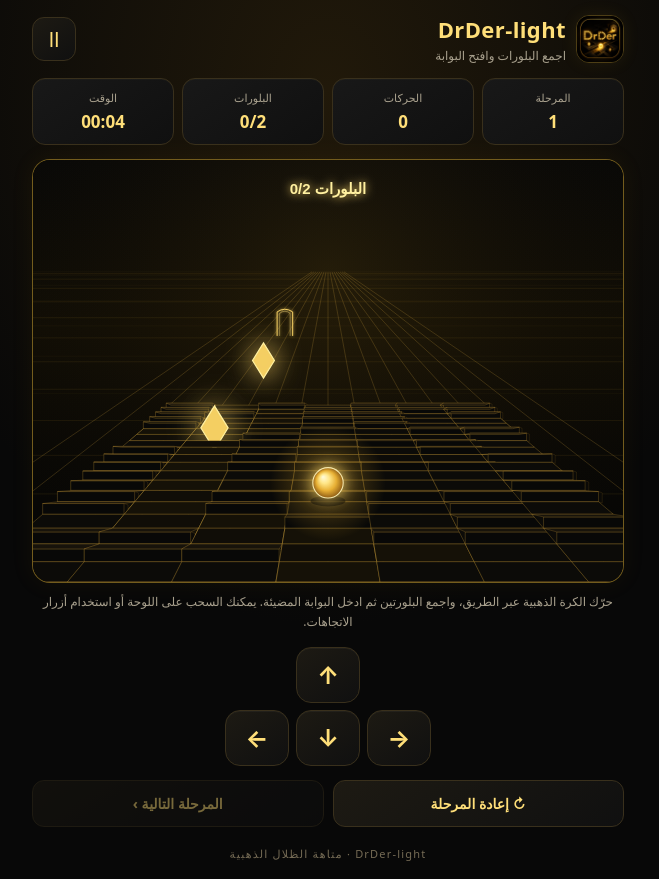
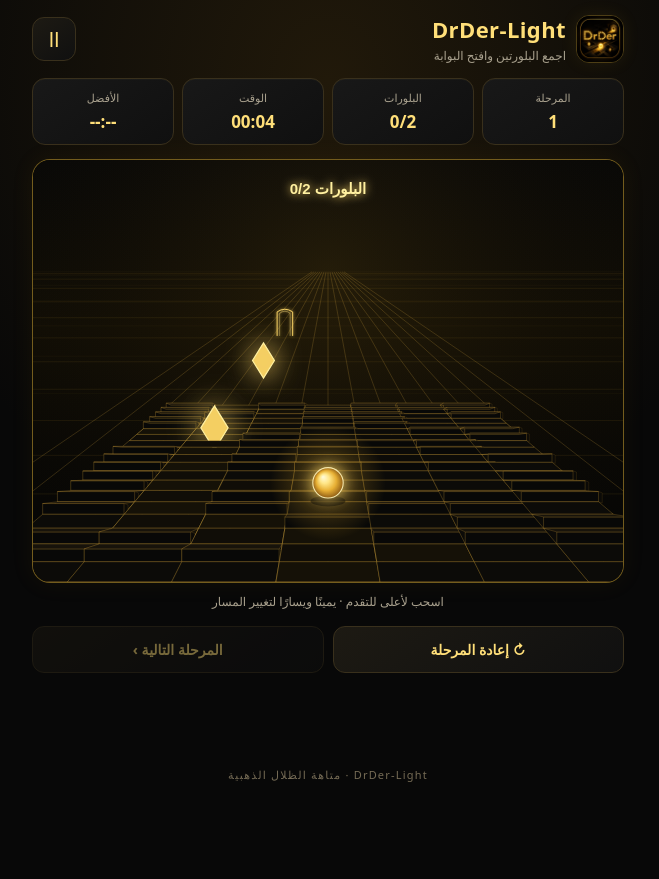
Before and after one commit to DrDer1/DrDer-light, a plain HTML site: page index.html in a window 1280 px wide. Shown: the whole page, without its empty margins (312-971 px from the left). After the commit the page ends 800 px from the top, so only its background shows below. Drawn offline with Linux system fonts and the light colour scheme.

Commit message:
Update index.html

```diff
--- a/index.html
+++ b/index.html
@@ -4,8 +4,8 @@
   <meta charset="utf-8">
   <meta name="viewport" content="width=device-width, initial-scale=1, viewport-fit=cover">
   <meta name="theme-color" content="#080808">
-  <meta name="description" content="DrDer-light — طريق ذهبي لانهائي، اجمع البلورات واعثر على البوابة.">
-  <title>DrDer-light</title>
+  <meta name="description" content="DrDer-Light — متاهة ذهبية ثلاثية الأبعاد. اجمع البلورتين واعثر على البوابة المضيئة.">
+  <title>DrDer-Light</title>
   <link rel="manifest" href="./manifest.json">
   <link rel="icon" type="image/png" href="./192.png">
   <link rel="apple-touch-icon" href="./192.png">
@@ -16,10 +16,10 @@
   <main class="app">
     <header class="header">
       <div class="brand">
-        <img src="./192.png" alt="DrDer-light">
-        <div>
-          <h1>DrDer-light</h1>
-          <p>اجمع البلورات وافتح البوابة</p>
+        <img src="./192.png" alt="DrDer-Light">
+        <div class="brand-text">
+          <h1>DrDer-Light</h1>
+          <p>اجمع البلورتين وافتح البوابة</p>
         </div>
       </div>
 
@@ -34,16 +34,16 @@
         <span class="stat-value" id="levelValue">1</span>
       </div>
       <div class="stat">
-        <span class="stat-label">الحركات</span>
-        <span class="stat-value" id="movesValue">0</span>
-      </div>
-      <div class="stat">
         <span class="stat-label">البلورات</span>
         <span class="stat-value" id="crystalsValue">0/2</span>
       </div>
       <div class="stat">
         <span class="stat-label">الوقت</span>
         <span class="stat-value" id="timeValue">00:00</span>
+      </div>
+      <div class="stat">
+        <span class="stat-label">الأفضل</span>
+        <span class="stat-value" id="bestValue">--:--</span>
       </div>
     </section>
 
@@ -53,33 +53,21 @@
       </canvas>
     </section>
 
-    <p class="game-caption">
-      حرّك الكرة الذهبية عبر الطريق، واجمع البلورتين ثم ادخل البوابة المضيئة.
-      يمكنك السحب على اللوحة أو استخدام أزرار الاتجاهات.
+    <p class="game-caption" id="caption">
+      اسحب لأعلى للتقدم · يمينًا ويسارًا لتغيير المسار
     </p>
-
-    <section class="controls" aria-label="أزرار الحركة">
-      <button class="direction-button" id="moveUp"
-        type="button" aria-label="تحرك للأعلى">↑</button>
-      <button class="direction-button" id="moveLeft"
-        type="button" aria-label="تحرك لليسار">←</button>
-      <button class="direction-button" id="moveDown"
-        type="button" aria-label="تحرك للأسفل">↓</button>
-      <button class="direction-button" id="moveRight"
-        type="button" aria-label="تحرك لليمين">→</button>
-    </section>
 
     <section class="actions">
       <button class="action-button" id="restartButton" type="button">
         ↻ إعادة المرحلة
       </button>
-      <button class="action-button" id="nextButton" type="button">
+      <button class="action-button" id="nextButton" type="button" disabled>
         المرحلة التالية ›
       </button>
     </section>
 
     <footer class="footer">
-      DrDer-light · متاهة الظلال الذهبية
+      DrDer-Light · متاهة الظلال الذهبية
     </footer>
   </main>
 
```
